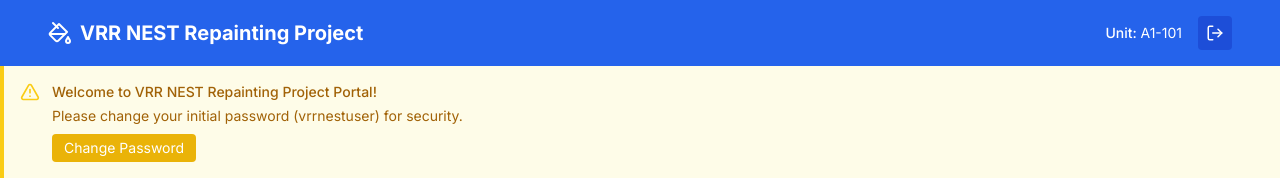
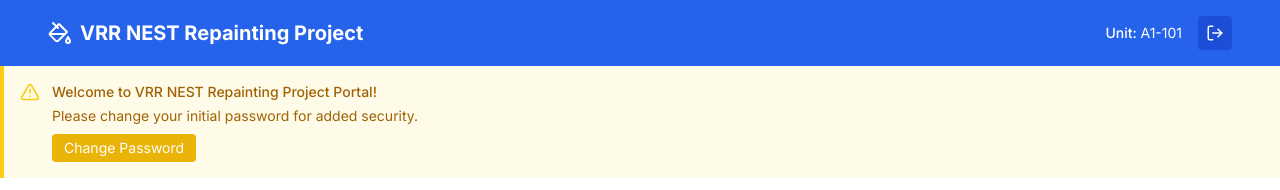
Before and after one commit to alonet23/vrrnestpaint, a Next.js app: page / in a window 1280 px wide. Shown: the top 190 px of the page. Built offline with nearby package versions, Linux system fonts and the light colour scheme.

Commit message:
Update page.tsx

```diff
--- a/src/app/page.tsx
+++ b/src/app/page.tsx
@@ -275,7 +275,7 @@ const App = () => {
                 <span className="font-medium">Welcome to VRR NEST Repainting Project Portal!</span>
               </p>
               <p className="text-sm text-yellow-700 mt-1">
-                Please change your initial password (vrrnestuser) for security.
+                Please change your initial password for added security.
               </p>
               <button
                 className="mt-2 px-3 py-1 bg-yellow-500 text-white text-sm rounded hover:bg-yellow-600"
```
